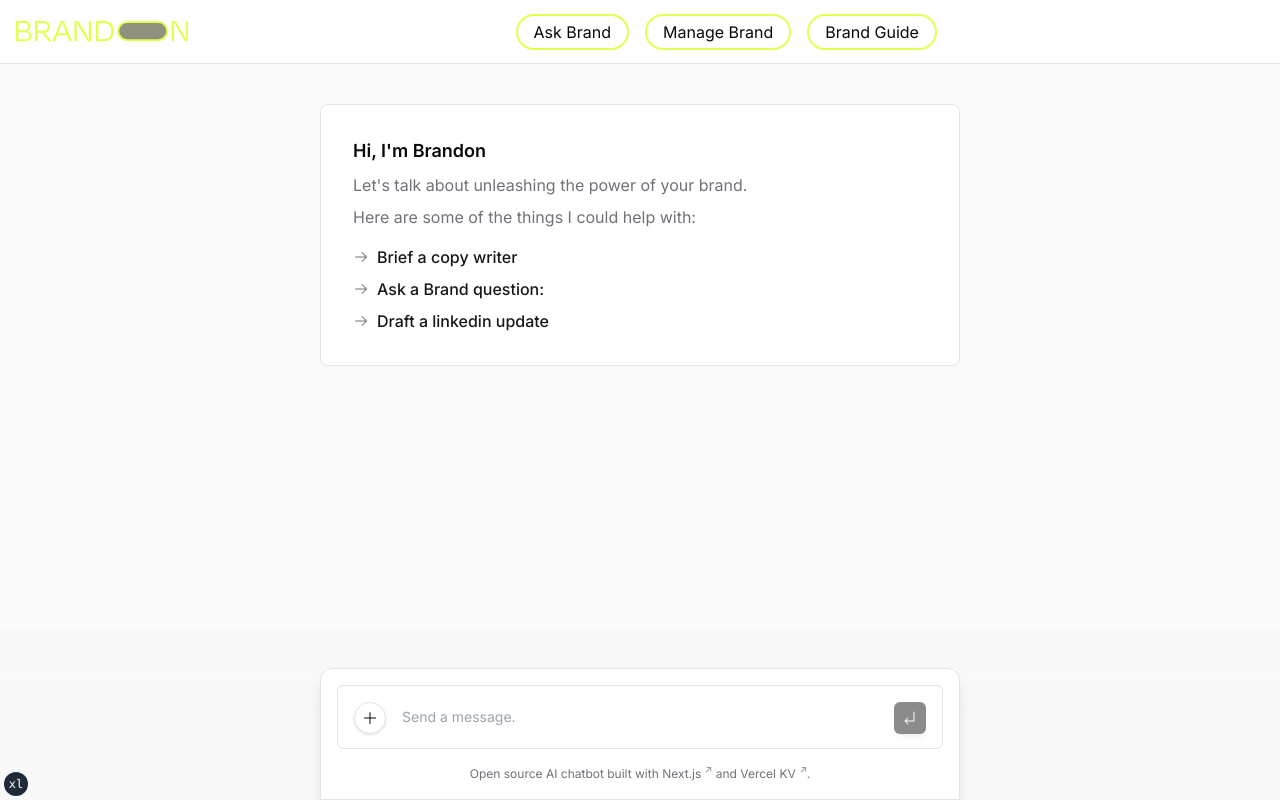
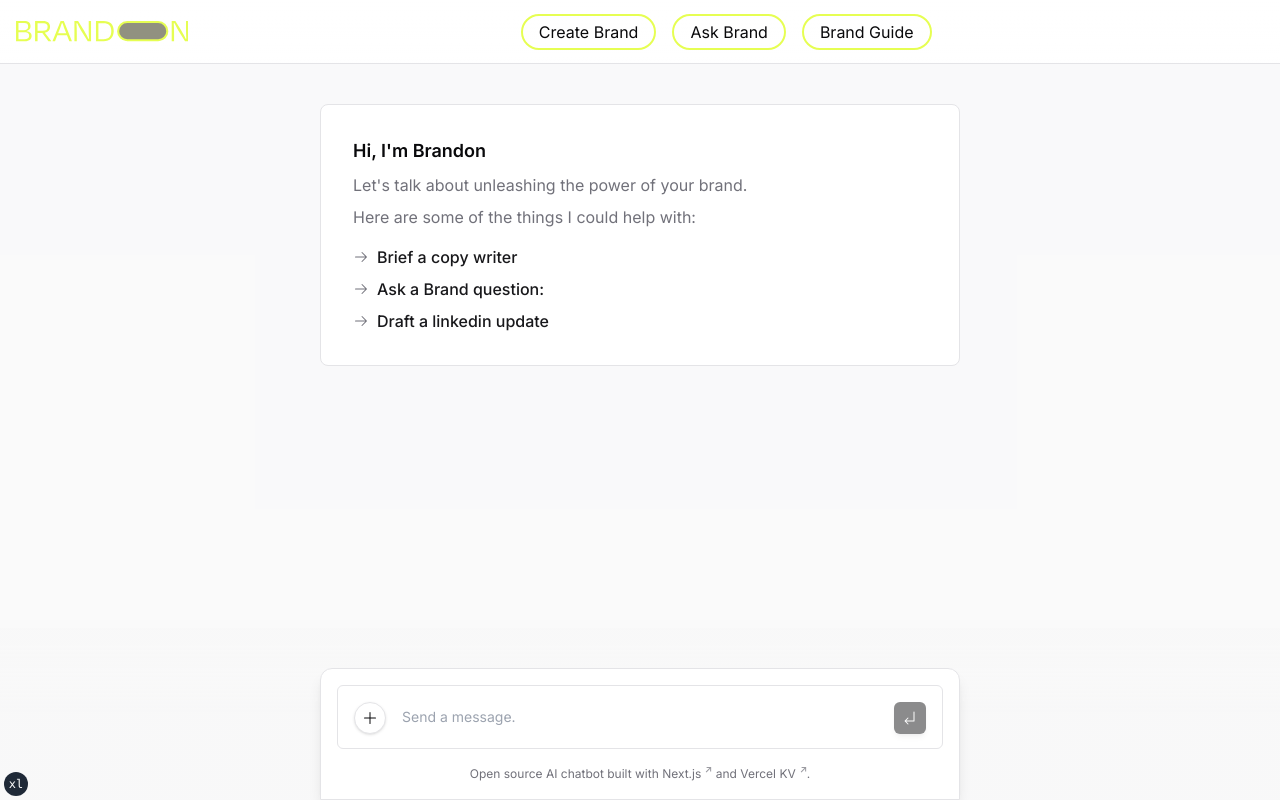
Before and after one commit to playstateprojects/brandon, a Next.js app: page / in a window 1280 px wide. Built offline with nearby package versions, Linux system fonts and the light colour scheme; no server answers.

Commit message:
move buttons

```diff
--- a/components/header.tsx
+++ b/components/header.tsx
@@ -43,17 +43,18 @@ export async function Header() {
         </Link>
         <div className="flex items-center justify-center space-x-4 w-full">
           <Link
+            href="/manage"
+            className="hover:text-black bg-transparent border-2 border-[#E6FE52] rounded-full py-1 px-4 hover:bg-[#E6FE52] "
+          >
+            Create Brand
+          </Link>
+          <Link
             href="/"
             className="hover:text-black bg-transparent border-2 border-[#E6FE52] rounded-full py-1 px-4 hover:bg-[#E6FE52] "
           >
             Ask Brand
           </Link>
-          <Link
-            href="/manage"
-            className="hover:text-black bg-transparent border-2 border-[#E6FE52] rounded-full py-1 px-4 hover:bg-[#E6FE52] "
-          >
-            Manage Brand
-          </Link>
+
           <Link
             href="/guide"
             className="hover:text-black bg-transparent border-2 border-[#E6FE52] rounded-full py-1 px-4 hover:bg-[#E6FE52] "
```
